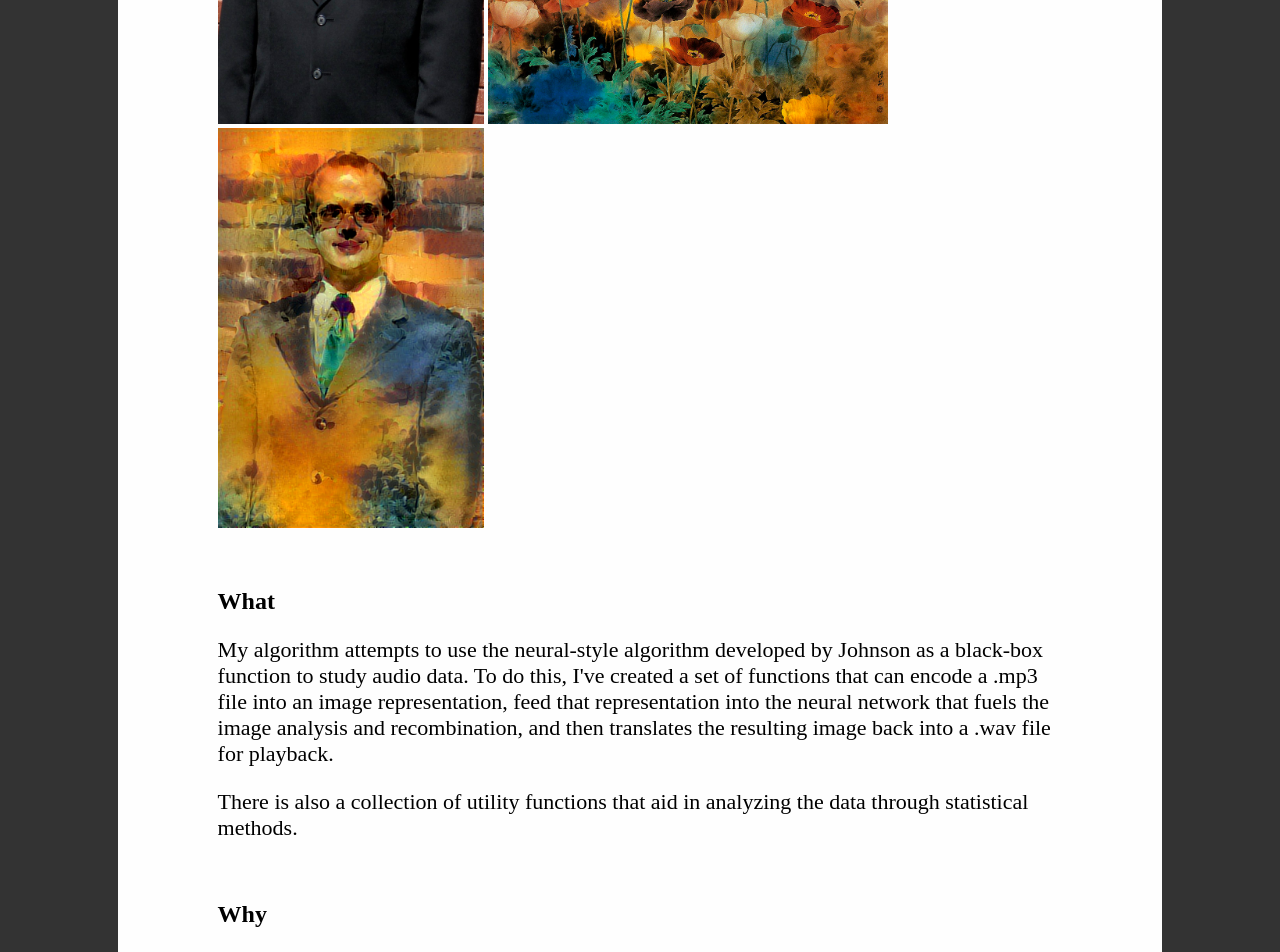
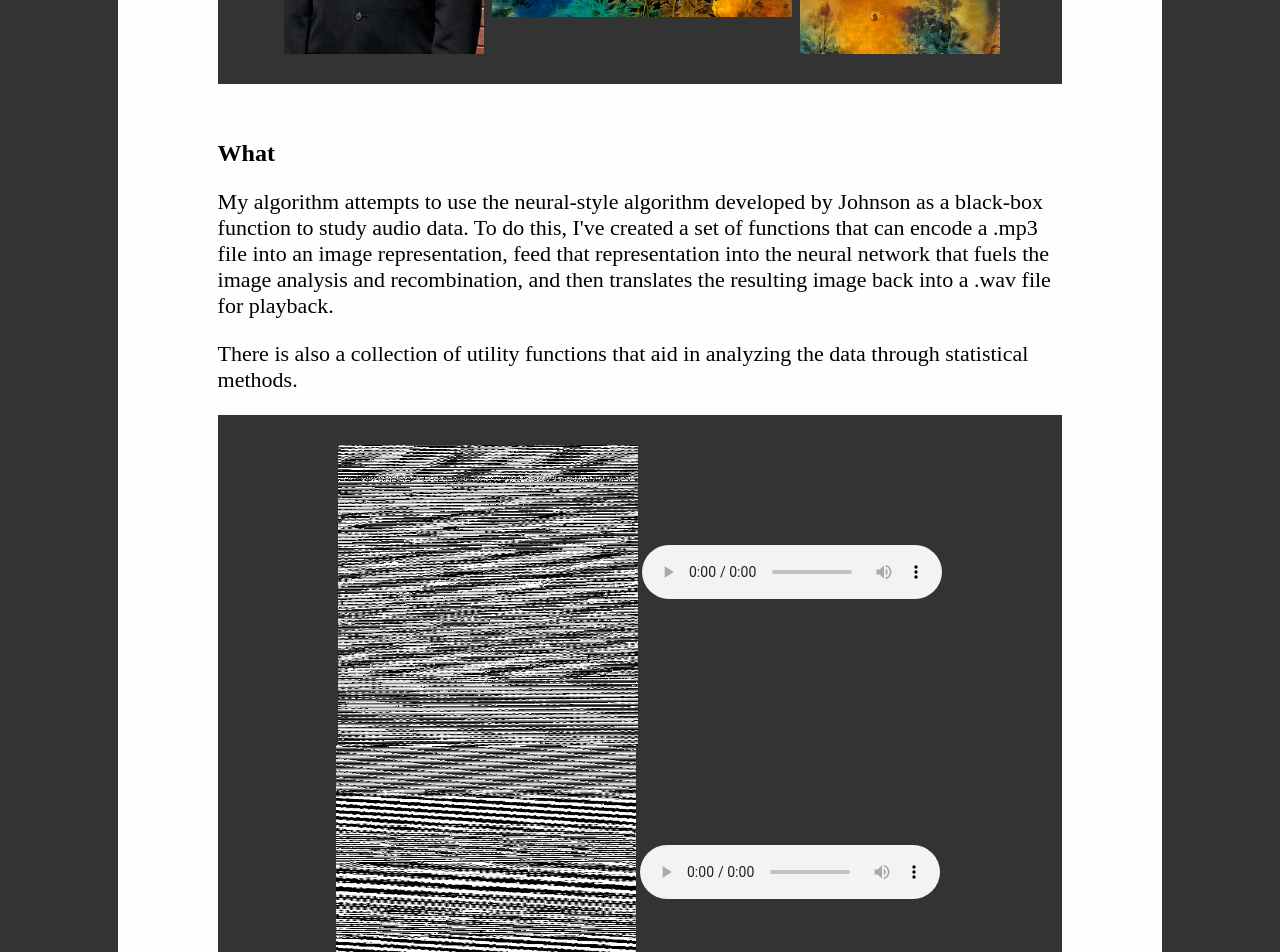
Before and after one commit to Candlemancer/neural-audio, a plain HTML site: page index.html in a window 1280 px wide. Shown: the part 840-1792 px from the top of the page. Drawn offline with Linux system fonts and the light colour scheme.

Commit message:
Added media

```diff
--- a/index.html
+++ b/index.html
@@ -30,8 +30,11 @@
 	</p>
 
 	<div id="imageCombination">
+		<span class="helper"></span>
 		<img class="artDemo" src="res/me.jpg">
+		<span class="helper"></span>
 		<img class="artDemo" src="res/chinese.jpg">
+		<span class="helper"></span>
 		<img class="artDemo" src="res/me_chinese.png">
 	</div>
 
@@ -46,6 +49,27 @@
 		There is also a collection of utility functions that aid in analyzing the data through statistical methods.
 	</p>
 
+	<div id="audioCombination">
+		<span class="helper"></span>
+		<img class="artDemo" src="res/sleep.png">
+		<audio controls>
+			<source src="res/sleep.mp3" type="audio/mpeg">
+		Your browser does not support the audio element.
+		</audio>
+		<span class="helper"></span>
+		<img class="artDemo" src="res/maid.png">
+		<audio controls>
+			<source src="res/maid.mp3" type="audio/mpeg">
+		Your browser does not support the audio element.
+		</audio>
+		<span class="helper"></span>
+		<img class="artDemo" src="res/sleep maid.png">
+		<audio controls>
+			<source src="res/sleep maid.wav">
+		Your browser does not support the audio element.
+		</audio>
+	</div>
+
 	<br>
 
 	<h2>Why</h2>
--- a/style.css
+++ b/style.css
@@ -46,7 +46,33 @@ p {
 }
 
 .artDemo {
-	max-width: 400px;
-	max-height: 400px;
-	margin: auto, 0px;
+	max-width: 300px;
+	max-height: 300px;
+	margin: 0px;
+	top: 10px;
+	vertical-align: middle;
 }
+
+#imageCombination {
+	padding: 30px 0px;
+	max-height: 1300px;
+	max-width: 1300px;
+	margin: 0px;
+	background: #333333;
+	text-align: center;
+}
+
+#audioCombination {
+	padding: 30px 0px;
+	max-height: 1300px;
+	max-width: 1300px;
+	margin: 0px;
+	background: #333333;
+	text-align: center;
+}
+
+span.helper {
+	display: inline-block;
+	height: 100%;
+	vertical-align: middle;
+}
```
Also changed, not shown: res/maid.png (added), res/sleep maid.png (added), res/sleep.png (added), 3 other files.
